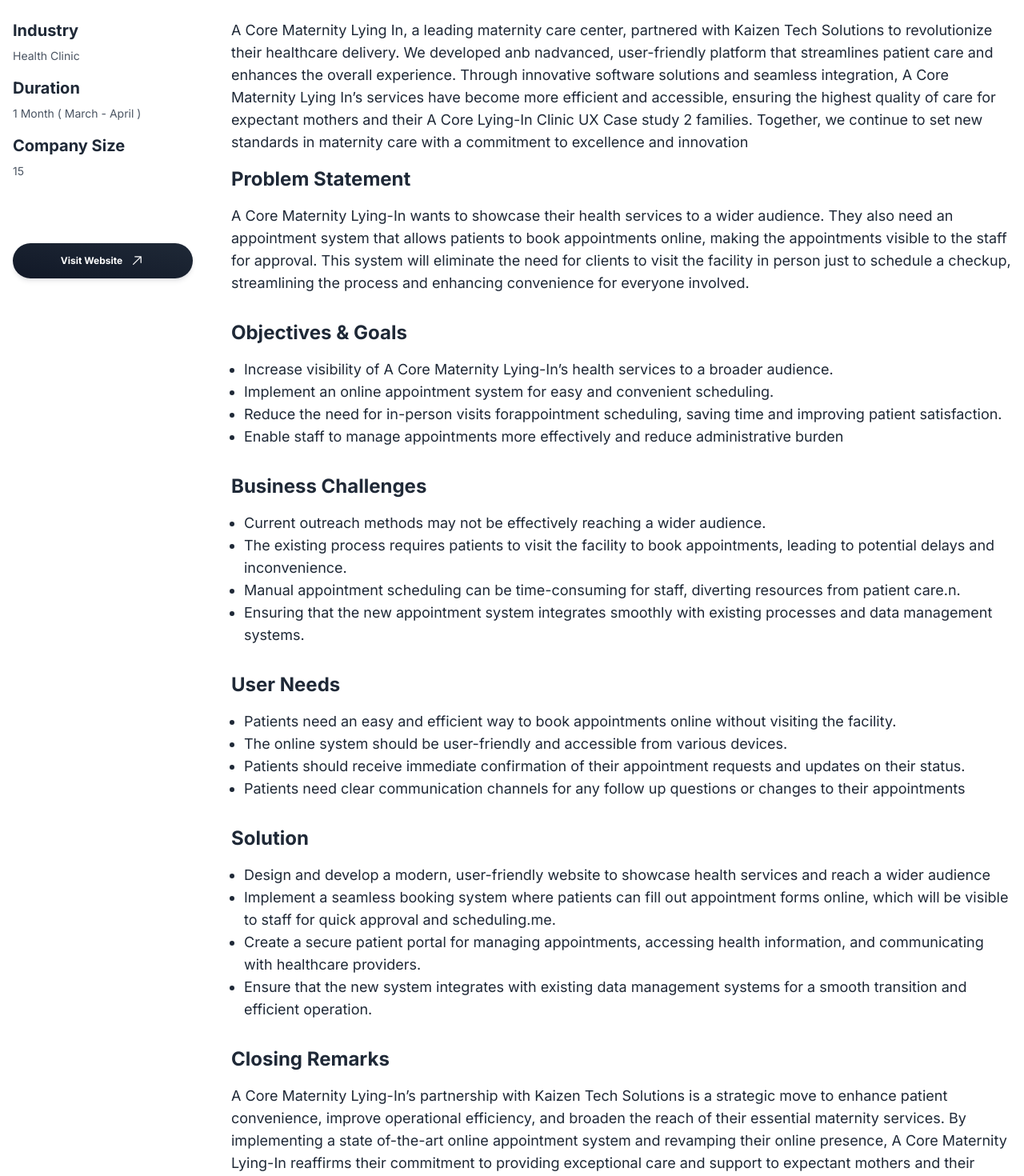
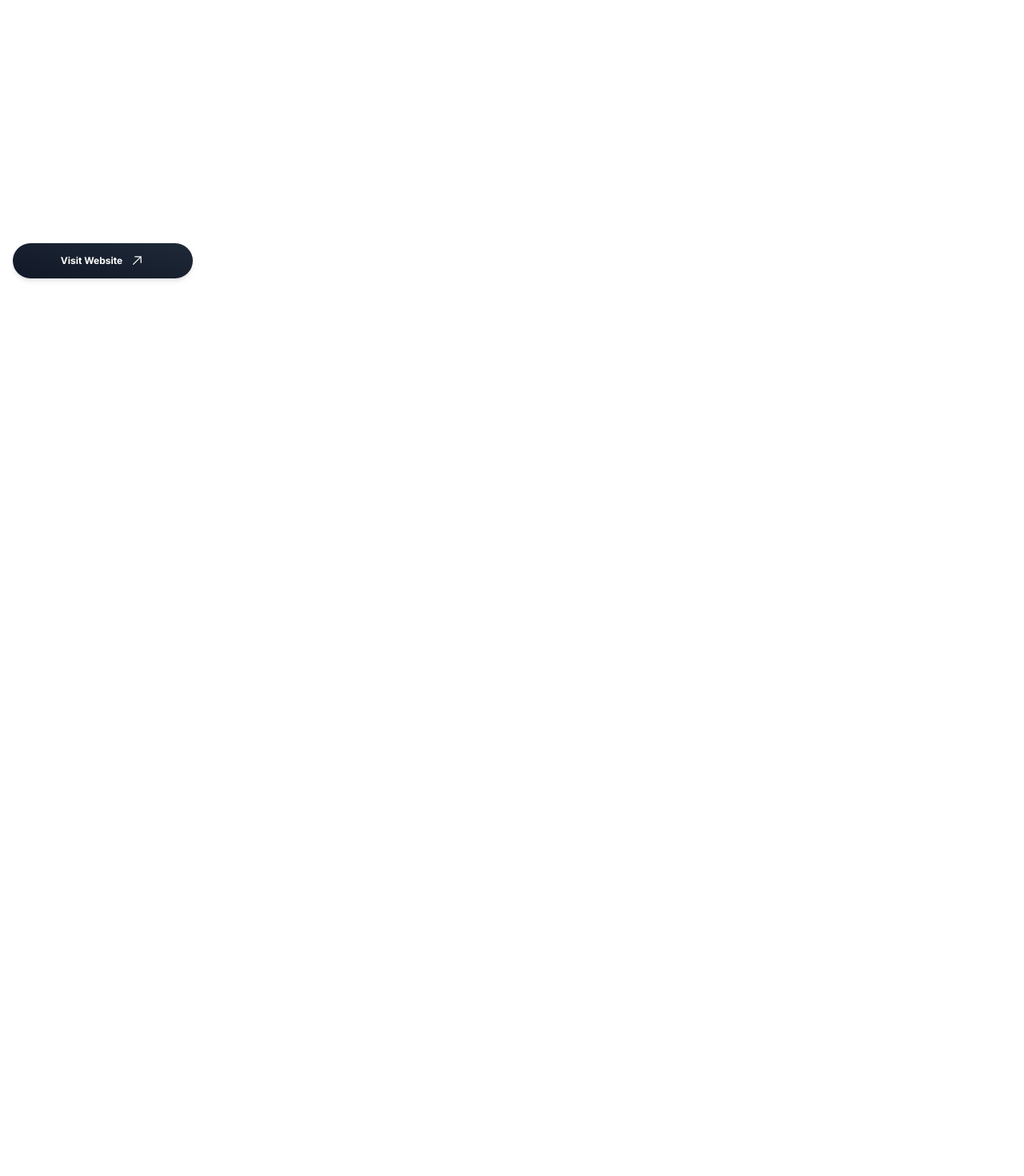
Before and after one commit to CSaguinsin/Kaizen-Tech-Solutions, a React (Vite) app: page /projects/a-core-lying-in-clinic in a window 1280 px wide. Shown: the part 1200-2670 px from the top of the page at 80% size. Built offline with nearby package versions, Linux system fonts and the light colour scheme; the HTML template or start-up script is replaced by a standard one.

Commit message:
adjust darkmode text color

```diff
--- a/index.html
+++ b/index.html
@@ -6,6 +6,12 @@
   <link rel="icon" type="image/svg+xml" href="/assets/Logo.png" />
   <meta name="viewport" content="width=device-width, initial-scale=1.0" />
   <title>Kaizen Tech Solutions</title>
+
+  <style>
+    body {
+      background-color: white;
+    }
+  </style>
 </head>
 
 <body>
--- a/src/components/Button.jsx
+++ b/src/components/Button.jsx
@@ -1,7 +1,7 @@
 const Button = ({ children, onClick }) => {
   return (
     <button
-      className="btn bg-[#22B5F3] font-[inter] font-semibold text-white drop-shadow-sm border-none"
+      className="btn bg-[#22B5F3] font-[inter] font-semibold text-white  border-0 border-white"
       onClick={onClick}
     >
       {children}
--- a/src/components/CaseStudy.jsx
+++ b/src/components/CaseStudy.jsx
@@ -7,7 +7,7 @@
       <div className="max-w-7xl mx-auto sm:px-6 lg:px-8">
         <div className="flex flex-col">
           <div className="mb-16">
-            <h1 className="font-[inter] md:text-5xl  font-bold text-5xl text-center">
+            <h1 className="font-[inter] md:text-5xl text-white dark:text-black font-bold text-5xl text-center">
               Explore Our Recent Projects!
             </h1>
             <br />
@@ -32,10 +32,10 @@
                 <button className="mb-4 bg-blue-100 text-blue-800 text-xs font-medium font-[inter] me-2 px-3 py-1 rounded-full">
                   {item.development}
                 </button>
-                <h1 className="mb-4 font-[inter] text-3xl font-bold">
+                <h1 className="mb-4 font-[inter] text-3xl font-bold text-white dark:text-black ">
                   {item.name}
                 </h1>
-                <p className="mb-4 font-[inter] xs:text-sm md:text-md">
+                <p className="mb-4 font-[inter] xs:text-sm md:text-md text-white dark:text-black  ">
                   {item.description}
                 </p>
                 <Link
--- a/src/components/ShowCaseStudy.jsx
+++ b/src/components/ShowCaseStudy.jsx
@@ -11,10 +11,10 @@
   return (
     <div className="">
       <header className="max-w-7xl mx-auto sm:px-6 lg:px-8 py-20 p-6">
-        <h1 className="xs:mb-6 md font-[inter] xs:text-md md:text-4xl xl:text-5xl font-bold">
+        <h1 className="xs:mb-6 md font-[inter] xs:text-md md:text-4xl xl:text-5xl font-bold text-white dark:text-black ">
           {project.subHeader}
         </h1>
-        <button className="mb-4 bg-blue-100 text-blue-800 font-medium font-[inter] me-2 px-6 py-2 rounded-full xs:text-sm md:text-lg">
+        <button className="mb-4 bg-blue-100 text-blue-800 font-medium  font-[inter] me-2 px-6 py-2 rounded-full xs:text-sm md:text-lg">
           {project.development}
         </button>
       </header>
@@ -26,26 +26,26 @@
       <div className="mt-12 max-w-7xl mx-auto lg:flex gap-4">
         <div className="lg:w-1/4 lg:block xs:w-full xs:p-4 sm:grid sm:grid-cols-3">
           <section className="mb-4">
-            <h1 className="mb-2 font-bold font-[inter] xs:text-md md:text-xl">
+            <h1 className="mb-2 font-bold font-[inter] xs:text-md md:text-xl text-white dark:text-black ">
               Industry
             </h1>
-            <p className="mb-2 font-[inter] xs:text-sm md:text-md text-gray-600">
+            <p className="mb-2 font-[inter] xs:text-sm md:text-md text-gray-600 text-white dark:text-black ">
               {project.industry}
             </p>
           </section>
           <section className="mb-4">
-            <h1 className="mb-2 font-bold font-[inter] xs:text-md md:text-xl">
+            <h1 className="mb-2 font-bold font-[inter] xs:text-md md:text-xl text-white dark:text-black ">
               Duration
             </h1>
-            <p className="mb-2 font-[inter] xs:text-sm md:text-md text-gray-600">
+            <p className="mb-2 font-[inter] xs:text-sm md:text-md text-gray-600 text-white dark:text-black  ">
               {project.duration}
             </p>
           </section>
           <section className="mb-4">
-            <h1 className="mb-2 font-bold font-[inter] xs:text-md md:text-xl">
+            <h1 className="mb-2 font-bold font-[inter] xs:text-md md:text-xl text-white dark:text-black ">
               Company Size
             </h1>
-            <p className="mb-2 font-[inter] xs:text-sm md:text-md text-gray-600">
+            <p className="mb-2 font-[inter] xs:text-sm md:text-md text-gray-600 text-white dark:text-black ">
               {project.companySize}
             </p>
           </section>
@@ -62,20 +62,20 @@
         </div>
 
         <div className="p-4 lg:w-full">
-          <p className="mb-4 font-[inter] xs:text-sm md:text-lg">
+          <p className="mb-4 font-[inter] xs:text-sm md:text-lg text-white dark:text-black ">
             {project.description}
           </p>
           <section className="mb-8">
-            <h1 className="font-bold font-[inter] mb-4 xs:text-xl md:text-2xl">
+            <h1 className="font-bold font-[inter] mb-4 xs:text-xl md:text-2xl text-white dark:text-black ">
               Problem Statement
             </h1>
-            <p className="font-[inter] text-md xs:text-sm md:text-lg">
+            <p className="font-[inter] text-md xs:text-sm md:text-lg text-white dark:text-black ">
               {project.problemStatement}
             </p>
           </section>
 
           <section className="mb-8">
-            <h1 className="font-bold font-[inter] mb-4 xs:text-xl md:text-2xl">
+            <h1 className="font-bold font-[inter] mb-4 xs:text-xl md:text-2xl text-white dark:text-black ">
               Objectives & Goals
             </h1>
             {project.objectives && (
@@ -83,7 +83,7 @@
                 {Object.values(project.objectives).map((obj, index) => (
                   <li
                     key={index}
-                    className="font-[inter] text-md xs:text-sm md:text-lg"
+                    className="font-[inter] text-md xs:text-sm md:text-lg text-white dark:text-black"
                   >
                     {obj}
                   </li>
@@ -93,7 +93,7 @@
           </section>
 
           <section className="mb-8">
-            <h1 className="font-bold font-[inter] mb-4 xs:text-xl md:text-2xl">
+            <h1 className="font-bold font-[inter] mb-4 xs:text-xl md:text-2xl text-white dark:text-black">
               Business Challenges
             </h1>
             {project.userNeeds && (
@@ -102,7 +102,7 @@
                   (business, index) => (
                     <li
                       key={index}
-                      className="font-[inter] text-md xs:text-sm md:text-lg"
+                      className="font-[inter] text-md xs:text-sm md:text-lg text-white dark:text-black"
                     >
                       {business}
                     </li>
@@ -113,7 +113,7 @@
           </section>
 
           <section className="mb-8">
-            <h1 className="font-bold font-[inter] mb-4 xs:text-xl md:text-2xl">
+            <h1 className="font-bold font-[inter] mb-4 xs:text-xl md:text-2xl text-white dark:text-black">
               User Needs
             </h1>
             {project.userNeeds && (
@@ -121,7 +121,7 @@
                 {Object.values(project.userNeeds).map((needs, index) => (
                   <li
                     key={index}
-                    className="font-[inter] text-md xs:text-sm md:text-lg"
+                    className="font-[inter] text-md xs:text-sm md:text-lg text-white dark:text-black"
                   >
                     {needs}
                   </li>
@@ -131,7 +131,7 @@
           </section>
 
           <section className="mb-8">
-            <h1 className="font-bold font-[inter] mb-4 xs:text-xl md:text-2xl">
+            <h1 className="font-bold font-[inter] mb-4 xs:text-xl md:text-2xl text-white dark:text-black">
               Solution
             </h1>
             {project.solution && (
@@ -139,7 +139,7 @@
                 {Object.values(project.solution).map((sol, index) => (
                   <li
                     key={index}
-                    className="font-[inter] text-md xs:text-sm md:text-lg"
+                    className="font-[inter] text-md xs:text-sm md:text-lg text-white dark:text-black"
                   >
                     {sol}
                   </li>
@@ -149,10 +149,10 @@
           </section>
 
           <section className="mb-8">
-            <h1 className="font-bold font-[inter] mb-4 xs:text-xl md:text-2xl">
+            <h1 className="font-bold font-[inter] mb-4 xs:text-xl md:text-2xl text-white dark:text-black">
               Closing Remarks
             </h1>
-            <p className="font-[inter] text-md xs:text-sm md:text-lg">
+            <p className="font-[inter] text-md xs:text-sm md:text-lg text-white dark:text-black">
               {project.closingRemarks}
             </p>
           </section>
--- a/src/components/TechStacks.jsx
+++ b/src/components/TechStacks.jsx
@@ -4,7 +4,7 @@
     <div>
       <section className="bg-white pt-[86px] pb-10 max-w-7xl mx-auto mb-12">
         <div className="">
-          <h1 className="font-[inter] md:text-5xl  font-bold text-5xl text-center mb-4">
+          <h1 className="font-[inter] md:text-5xl text-white dark:text-black  font-bold text-5xl text-center mb-4">
             Our Tech Stack
           </h1>
           <p className="text-center text-[11px] xs:text-sm font-regular font-[inter] text-black  xs:px-4 md:px-12 lg:text-lg lg:px-24">
--- a/src/pages/About.jsx
+++ b/src/pages/About.jsx
@@ -8,7 +8,7 @@
     <div>
       <div className="max-w-7xl mx-auto mt-20">
         <div className="text-center mb-12">
-          <h1 className="font-[inter] text-6xl font-bold mb-4">
+          <h1 className="font-[inter] text-6xl font-bold mb-4 text-white dark:text-black ">
             Take a look at our journey!
           </h1>
           <p className="text-lg font-semibold text-gray-700">
@@ -66,7 +66,7 @@
         <div className="mx-auto px-4 sm:px-6 lg:px-8 my-20">
           <section className="mt-20 flex flex-col">
             <div>
-              <h1 className="text-center text-black font-bold font-[inter] text-5xl">
+              <h1 className="text-center text-white dark:text-black  font-bold font-[inter] text-5xl">
                 Meet our Team!
               </h1>
             </div>
@@ -83,7 +83,7 @@
       <div className="w-full bg-gray-50 py-16">
         <div className="max-w-7xl mx-auto px-4 sm:px-6 lg:px-8 my-20">
           <div>
-            <h1 className="text-center font-bold text-5xl font-[inter]">
+            <h1 className="text-center font-bold text-5xl font-[inter] text-white dark:text-black ">
               Why you should choose us
             </h1>
             <p className="text-center font-[inter] text-gray-700 font-semibold">
--- a/src/pages/Home.jsx
+++ b/src/pages/Home.jsx
@@ -5,7 +5,7 @@
 const Home = () => {
   return (
     <>
-      <section className="pb-[5rem] mt-20">
+      <section className="pb-[5rem] mt-20 bg-white">
         <h1 className=" text-center font-semibold font-[inter] text-[#909090] xs:text-xs sm:text-base">
           Kaizen Tech and Software Solutions
         </h1>
```
Also changed, not shown: src/components/Navbar.jsx (+8 -8 lines).
